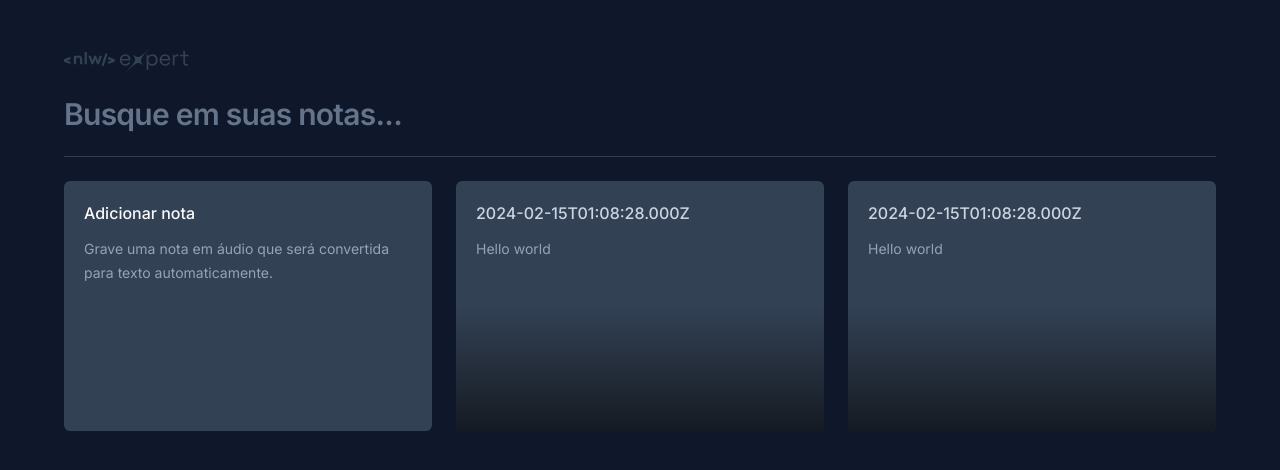
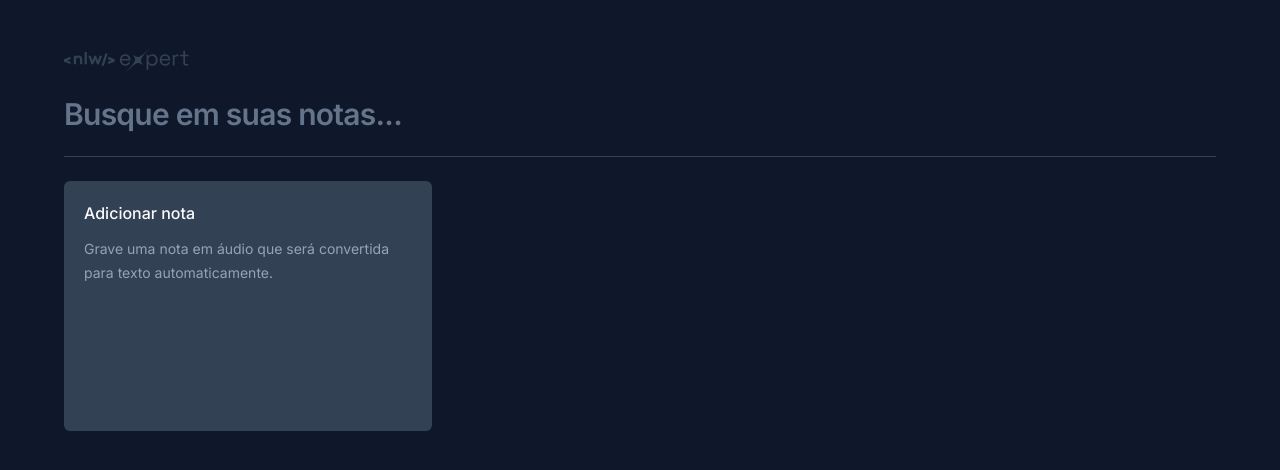
Before and after one commit to Matheus-jacobb/web.react.nlw-expert-notes, a React (Vite) app: page / in a window 1280 px wide. Shown: the top 470 px of the page. Built offline with nearby package versions, Linux system fonts and the light colour scheme.

Commit message:
feature(notes): added search and states to save notes

```diff
--- a/package.json
+++ b/package.json
@@ -14,7 +14,8 @@
         "date-fns": "^3.3.1",
         "lucide-react": "^0.330.0",
         "react": "^18.2.0",
-        "react-dom": "^18.2.0"
+        "react-dom": "^18.2.0",
+        "sonner": "^1.4.0"
     },
     "devDependencies": {
         "@types/react": "^18.2.43",
--- a/src/app.tsx
+++ b/src/app.tsx
@@ -1,32 +1,71 @@
+import { ChangeEvent, useState } from 'react'
 import logo from './assets/logo-nlw-expert.svg'
 import { NewNoteCard } from './components/new-note-card'
 import { NoteCard } from './components/note-card'
 
-const note = {
-  date: new Date(),
-  content: 'Hello world'
+interface Note {
+  id: string,
+  date: Date,
+  content: string
 }
 
 export function App() {
+  const [search, setSearch] = useState('')
+
+  const [notes, setNotes] = useState<Note[]>(() => {
+    const notesOnStorage = localStorage.getItem('notes')
+
+    if (notesOnStorage)
+      return JSON.parse(notesOnStorage)
+
+    return []
+  })
+
+  function onNoteCreate(content: string) {
+    const newNote = {
+      id: crypto.randomUUID(),
+      date: new Date(),
+      content
+    }
+
+    const notesArray = [newNote, ...notes];
+
+    setNotes(notesArray);
+
+    localStorage.setItem('notes', JSON.stringify(notesArray))
+  }
+
+  function handleSearch(event: ChangeEvent<HTMLInputElement>) {
+    const query = event?.target.value;
+
+    setSearch(query);
+  }
+
+  const filteredNotes = search !== ''
+   ? notes.filter(note => note.content.toLowerCase().includes(search.toLowerCase()))
+   : notes
+
   return (
     <div className="mx-auto max-w-6xl my-12 space-y-6">
       <img src={logo} alt="NLW Expert" />
 
       <form className="w-full mt-6">
         <input
-        type="text"
-        placeholder="Busque em suas notas..."
-        className="w-full bg-transparent text-3xl font-semibold tracking-tight outline-none placeholder:text-slate-500" />
+          type="text"
+          placeholder="Busque em suas notas..."
+          className="w-full bg-transparent text-3xl font-semibold tracking-tight outline-none placeholder:text-slate-500"
+          onChange={handleSearch} />
       </form>
 
       <div className="h-px bg-slate-700" />
 
       <div className="grid grid-cols-3 gap-6 auto-rows-[250px]">
 
-      <NewNoteCard />
+        <NewNoteCard onNoteCreate={onNoteCreate} />
 
-      <NoteCard note={note} />
-      <NoteCard note={note} />
+        {filteredNotes.map(note => {
+          return <NoteCard key={note.id} note={note} />
+        })}
       </div>
 
     </div>
--- a/src/components/new-note-card.tsx
+++ b/src/components/new-note-card.tsx
@@ -1,8 +1,13 @@
 import * as Dialog from '@radix-ui/react-dialog'
 import { X } from 'lucide-react'
-import { ChangeEvent, ChangeEventHandler, FormEvent, useState } from 'react'
+import { ChangeEvent, FormEvent, useState } from 'react'
+import { toast } from 'sonner'
 
-export function NewNoteCard() {
+interface NewNoteCardProps {
+  onNoteCreate: (content: string) => void
+}
+
+export function NewNoteCard({ onNoteCreate }: NewNoteCardProps) {
   const [shouldShowOnboarding, setShouldShowOnboarding] = useState(true)
   const [content, setContent] = useState('')
 
@@ -19,6 +24,13 @@
 
   function handleSaveNote(event: FormEvent) {
     event.preventDefault()
+
+    onNoteCreate(content);
+
+    setContent('');
+    setShouldShowOnboarding(true);
+
+    toast.success('Nota criada com sucesso.');
   }
 
 
@@ -55,7 +67,9 @@
                   <textarea
                     autoFocus
                     className=" text-sm leading-6 text-slate-400 bg-transparent resize-none outline-none"
-                    onChange={handleContentChanged} />
+                    onChange={handleContentChanged}
+                    value={content}
+                    />
                 )}
               </div>
 
--- a/src/components/note-card.tsx
+++ b/src/components/note-card.tsx
@@ -15,7 +15,7 @@
     <Dialog.Root>
       <Dialog.Trigger className="rounded-md flex flex-col text-left bg-slate-700 p-5 gap-3 overflow-hidden relative outline-none hover:ring-2 hover:ring-slate-600 focus-visible:ring-2 focus-visible:ring-lime-400 z-10">
         <span className="text-small font-medium text-slate-300">
-          {note.date.toISOString()}
+        {formatDistanceToNow(note.date, { locale: ptBR, addSuffix: true })}
         </span>
         <p className="text-sm leading-6 text-slate-400">
           {note.content}
--- a/src/main.tsx
+++ b/src/main.tsx
@@ -2,9 +2,11 @@
 import ReactDOM from 'react-dom/client'
 import { App } from './app'
 import './index.css'
+import { Toaster } from 'sonner'
 
 ReactDOM.createRoot(document.getElementById('root')!).render(
   <React.StrictMode>
     <App />
+    <Toaster richColors />
   </React.StrictMode>,
 )
```
Also changed, not shown: 2 other files (tests, documents, lock files or other folders).
